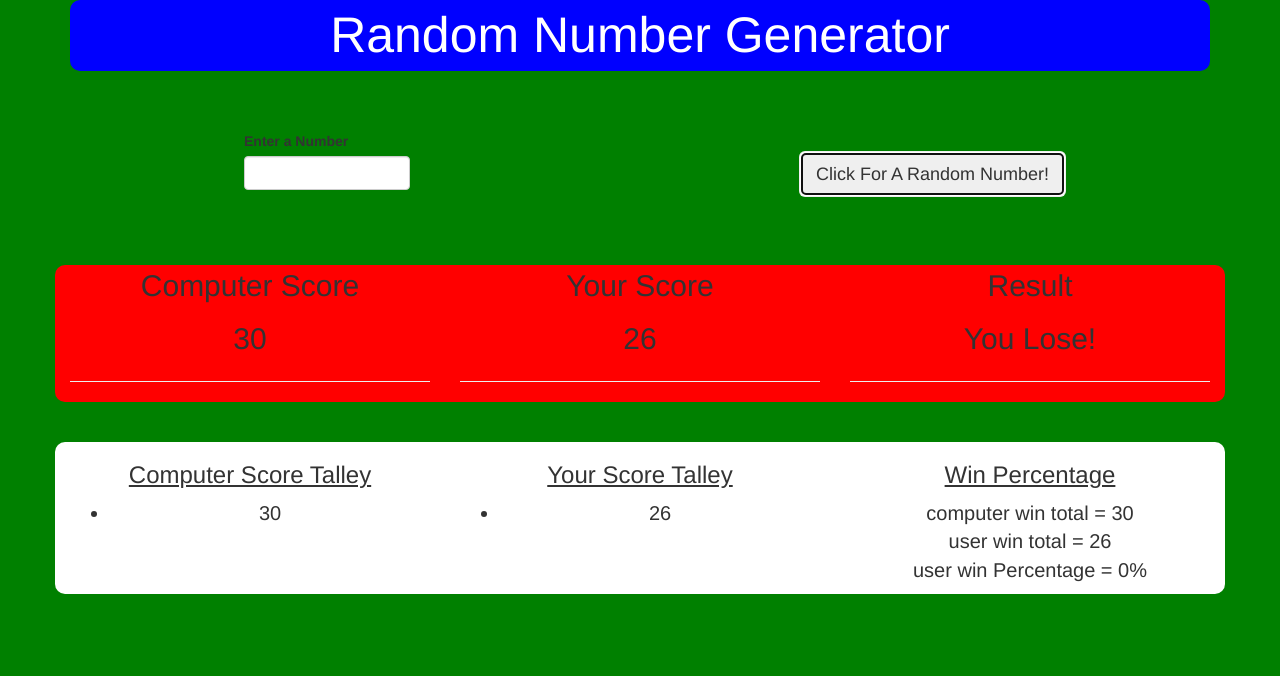
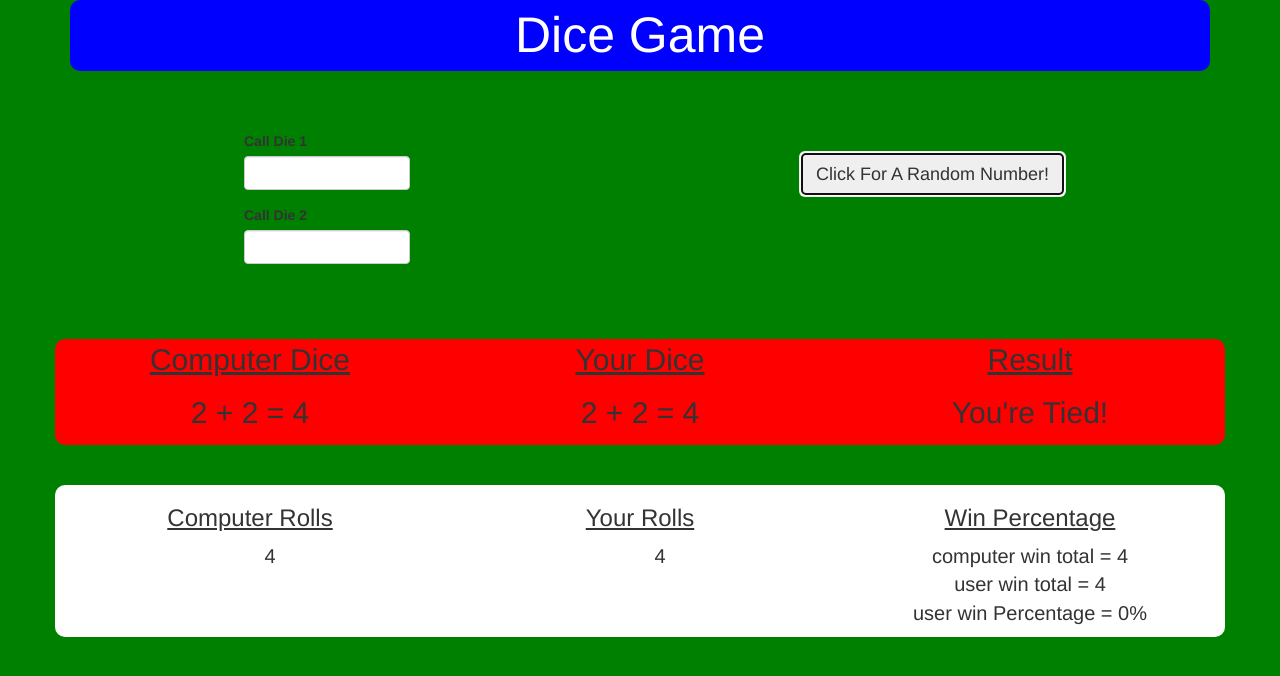
Before and after one commit to Brendangrubb/dice-game, a plain HTML site: page index.html in a window 1280 px wide. Both pictures are taken after a click on the button "Click For A Random Number!". Drawn offline with nearby package versions, Linux system fonts and the light colour scheme.

Commit message:
change game format to dice

```diff
--- a/css/styles.css
+++ b/css/styles.css
@@ -5,6 +5,10 @@ body {
 header {
   border-radius: 10px;
   background-color: blue;
+}
+
+li {
+  list-style: none;
 }
 
 .header {
--- a/index.html
+++ b/index.html
@@ -9,11 +9,11 @@
     <script type="text/javascript" src="js/scripts.js"></script>
     <link href="https://maxcdn.bootstrapcdn.com/bootstrap/3.3.7/css/bootstrap.min.css" rel="stylesheet" integrity="sha384-BVYiiSIFeK1dGmJRAkycuHAHRg32OmUcww7on3RYdg4Va+PmSTsz/K68vbdEjh4u" crossorigin="anonymous">
     <link rel="stylesheet" type="text/css" href="css/styles.css">
-    <title>Random Number Generator</title>
+    <title>Dice Game</title>
   </head>
   <body>
     <div class="container">
-      <header class="header">Random Number Generator</header>
+      <header class="header">Dice Game</header>
       <br><br><br>
 
       <div class="row">
@@ -21,8 +21,12 @@
           <div class="flex-wrapper">
             <form class="number-form">
               <div class="form-group">
-                <label for="user-number">Enter a Number</label>
-                <input id="user-number" class="form-control user-number" type="number">
+                <label for="user-number-one">Call Die 1</label>
+                <input id="user-number-one" class="form-control user-number" type="number">
+              </div>
+              <div class="form-group">
+                <label for="user-number-two">Call Die 2</label>
+                <input id="user-number-two" class="form-control user-number" type="number">
               </div>
             </form>
           </div>
@@ -40,19 +44,16 @@
 
       <div class="display-number row">
         <div class="col-md-4">
-          <p>Computer Score</p>
+          <p><u>Computer Dice</u></p>
           <p id="computer-score">bleep bloop</p>
-          <hr>
         </div>
         <div class="col-md-4">
-          <p>Your Score</p>
+          <p><u>Your Dice</u></p>
           <p id="your-score">goes here</p>
-          <hr>
         </div>
         <div class="col-md-4">
-          <p>Result</p>
+          <p><u>Result</u></p>
           <p id="win-or-lose">win or lose!</p>
-          <hr>
         </div>
       </div>
 
@@ -60,13 +61,13 @@
 
       <div class="display-talley row">
         <div class="col-md-4">
-          <h3><u>Computer Score Talley</u></h3>
+          <h3><u>Computer Rolls</u></h3>
           <ul id="computer-score-talley">
           </ul>
         </div>
 
         <div class="col-md-4">
-          <h3><u>Your Score Talley</u></h3>
+          <h3><u>Your Rolls</u></h3>
           <ul id="your-score-talley">
           </ul>
         </div>
--- a/js/scripts.js
+++ b/js/scripts.js
@@ -1,20 +1,31 @@
 function getRandomNumber() {
-  var result = Math.floor((Math.random() * 100));
-  return result;
+  var firstDie = Math.floor((Math.random() * 6) + 1);
+  var secondDie = Math.floor((Math.random() * 6) + 1);
+  var computerResult = firstDie + secondDie;
+  var computerArray = [firstDie, secondDie, computerResult];
+  return computerArray;
 }
 
-function userRandomNumber(userInput) {
-  if (userInput === "") {
-    var userResult = Math.floor((Math.random() * 100));
+function userRandomNumber(userInputOne, userInputTwo) {
+  if (userInputOne === "" || userInputTwo === "") {
+    var firstDie = Math.floor((Math.random() * 6) + 1);
+    var secondDie = Math.floor((Math.random() * 6) + 1);
+    var userResult = firstDie + secondDie;
+    var userArray = [firstDie, secondDie, userResult];
   } else {
-    var userResult = parseInt(userInput);
+    var firstDie = parseInt(userInputOne);
+    var secondDie = parseInt(userInputTwo);
+    var userResult = firstDie + secondDie;
+    var userArray = [firstDie, secondDie, userResult];
   }
-  return userResult;
+  return userArray;
 }
 
 function winOrLose(user, computer) {
   if (user > computer) {
     return "You Win!"
+  } else if (user === computer) {
+    return "You're Tied!"
   } else {
     return "You Lose!"
   }
@@ -50,22 +61,23 @@ function winPercentage(userResult, randomNumberResult) {
 $(document).ready(function() {
   $("#engage").click(function() {
     // User Number
-    var userInput = $("#user-number").val();
-    var userResult = userRandomNumber(userInput);
+    var userInputOne = $("#user-number-one").val();
+    var userInputTwo = $("#user-number-two").val();
+    var userResult = userRandomNumber(userInputOne, userInputTwo);
     $("#your-score").empty();
-    $("#your-score").append(userResult)
-    $("#your-score-talley").prepend("<li>" + userResult + "</li>")
+    $("#your-score").append(userResult[0] + " + " + userResult[1] + " = " + userResult[2]);
+    $("#your-score-talley").prepend("<li>" + userResult[2] + "</li>")
     // Computer Number
     var randomNumberResult = getRandomNumber();
     $("#computer-score").empty();
-    $("#computer-score").append(randomNumberResult);
-    $("#computer-score-talley").prepend("<li>" + randomNumberResult + "</li>");
+    $("#computer-score").append(randomNumberResult[0] + " + " + randomNumberResult[1] + " = " + randomNumberResult[2]);
+    $("#computer-score-talley").prepend("<li>" + randomNumberResult[2] + "</li>");
     // Display Result
-    var result = winOrLose(userResult, randomNumberResult);
+    var result = winOrLose(userResult[2], randomNumberResult[2]);
     $("#win-or-lose").empty();
     $("#win-or-lose").append(result);
     $("#win-percentage").empty();
-    $("#win-percentage").append(winPercentage(userResult, randomNumberResult));
+    $("#win-percentage").append(winPercentage(userResult[2], randomNumberResult[2]));
   });
 
 });
```
